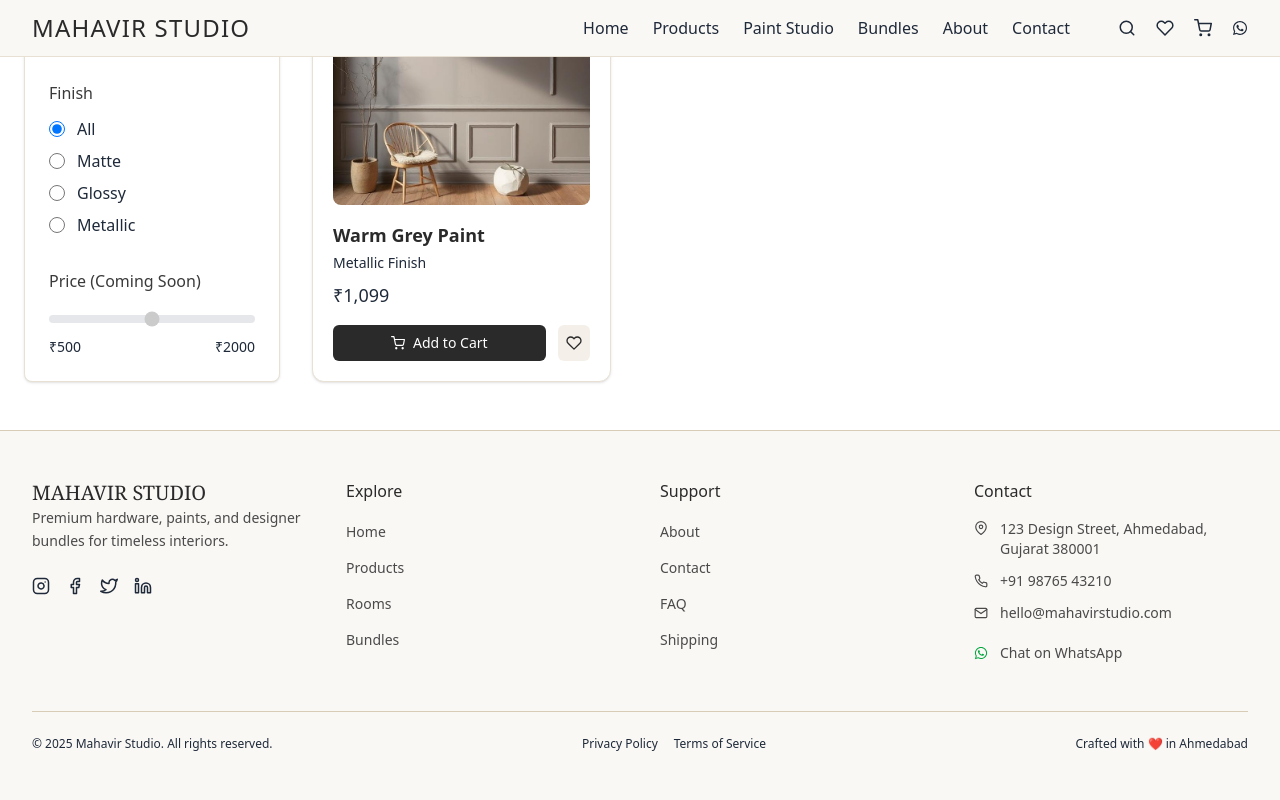
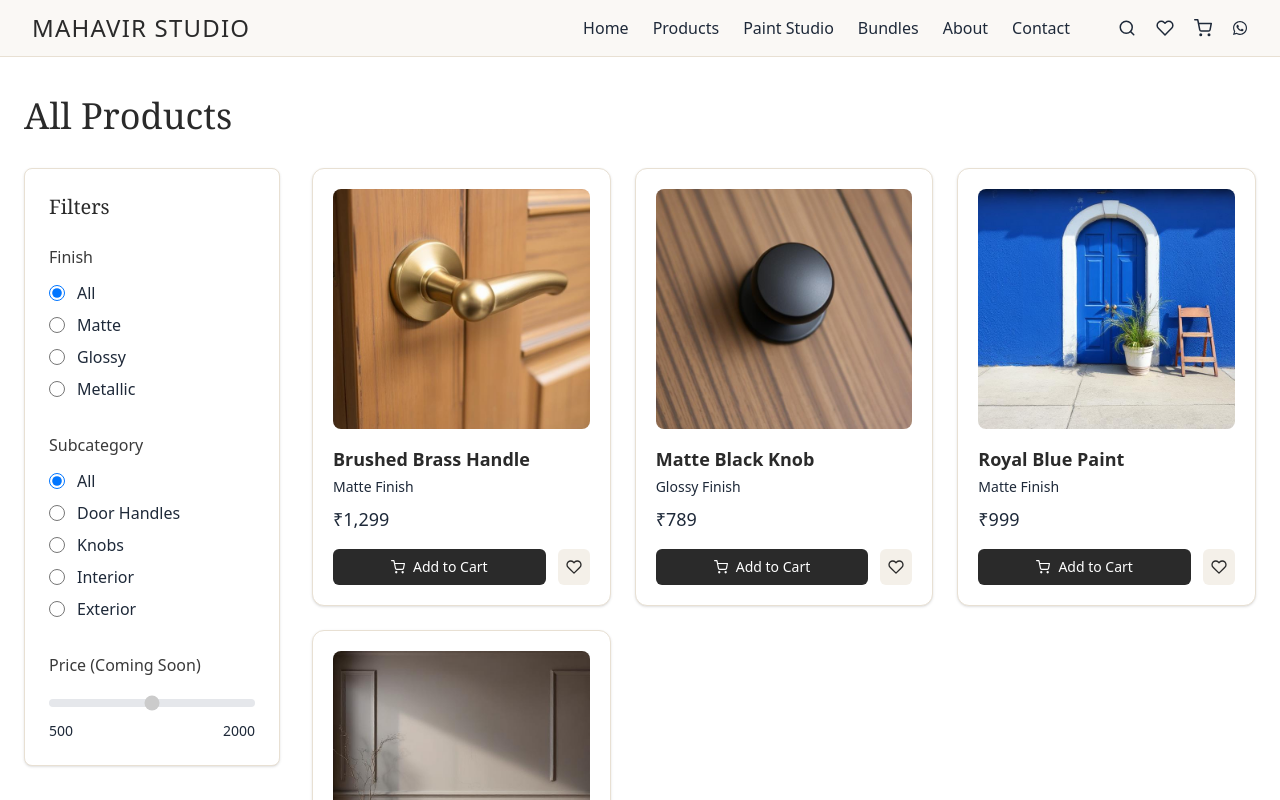
Before and after one commit to Dhruvjainn11/MahavirStudio, a Next.js app: page /products in a window 1280 px wide. Shown: the top 800 px of the page. Built offline with nearby package versions, Linux system fonts and the light colour scheme.

Commit message:
update paintstudio and home page

```diff
--- a/src/app/components/Navbar.jsx
+++ b/src/app/components/Navbar.jsx
@@ -1,6 +1,7 @@
 "use client";
 
 import Link from "next/link";
+import { Suspense, useRef } from "react";
 import { useState } from "react";
 import { motion } from "framer-motion";
 import { FiShoppingCart, FiHeart, FiSearch, FiMenu, FiX } from "react-icons/fi";
@@ -39,9 +40,11 @@ export default function Navbar() {
               {navLinks.map((link) => (
                 <li key={link.name}>
                   <motion.div whileHover={{ y: -2 }}>
+                     <Suspense fallback={<div>Loading...</div>}>
                     <Link href={link.href} className="nav-link">
                       {link.name}
                     </Link>
+                     </Suspense>
                   </motion.div>
                 </li>
               ))}
--- a/src/app/components/TrustedBrands.jsx
+++ b/src/app/components/TrustedBrands.jsx
@@ -16,11 +16,11 @@ export default function TrustedBrands() {
           Trusted by Leading Brands
         </h2>
 
-        <div className="grid grid-cols-2 sm:grid-cols-3 md:grid-cols-4 lg:grid-cols-6 gap-8 items-center justify-center">
+        <div className="grid grid-cols-2 sm:grid-cols-3 md:grid-cols-4 lg:grid-cols-6 gap-8 items-center justify-center cursor-pointer">
           {brands.map((brand, idx) => (
             <div
               key={idx}
-              className="flex items-center justify-center hover:scale-105 transition-transform duration-300"
+              className="flex items-center justify-center  transition-transform duration-300"
             >
               <Image
                 src={brand.logo}
--- a/src/app/globals.css
+++ b/src/app/globals.css
@@ -32,5 +32,5 @@ html, body {
   height: 100%;
   margin: 0;
   scroll-behavior: smooth;
-  overflow: hidden;
+
 }
--- a/src/app/layout.js
+++ b/src/app/layout.js
@@ -1,17 +1,26 @@
+"use client"
 import "./globals.css";
 import Navbar from "./components/Navbar";
 import Footer from "./components/Footer";
+import { usePathname } from "next/navigation";
 
 export default function RootLayout({ children }) {
+
+   const pathname = usePathname();
+  const isHome = pathname === "/";
   return (
       <html lang="en">
          <body  className="bg-white text-gray-800">
           <Navbar />
-           <main className=" h-screen overflow-y-auto snap-y snap-mandatory scroll-smooth ">
+           <main
+          className={`overflow-y-auto scroll-smooth ${
+            isHome ? "snap-y snap-mandatory h-screen" : "min-h-screen"
+          }`}
+        >
 
             {children}
 
-            <section className="snap-start">
+            <section className={isHome?"snap-start":""}>
               <Footer />
             </section>
             </main>
--- a/src/app/page.js
+++ b/src/app/page.js
@@ -211,7 +211,7 @@ export default function Home() {
 
 
       {/* Explore Paints & Hardware Side-by-Side */}
-    <section className="py-20 sm:py-24 bg-beige-100 snap-start">
+    <section className="py-20 h-screen sm:py-24 bg-beige-100 snap-start">
   <div className="max-w-7xl mx-auto px-4 sm:px-6 lg:px-8">
     <h2 className="text-3xl sm:text-4xl font-serif text-center text-charcoal-800 mb-12 sm:mb-16">
       Try Our Interactive Paint Studio
--- a/src/app/paint-studio/page.js
+++ /dev/null
@@ -1,23 +0,0 @@
-"use client";
-import { useSearchParams } from "next/navigation";
-
-export default function PaintStudioPage() {
-  const params = useSearchParams();
-  const mode = params.get("mode");
-
-  return (
-    <section className="max-w-7xl mx-auto px-6 py-20">
-      <h1 className="text-4xl font-serif text-charcoal-800 mb-6">
-        {mode === "exterior" ? "Exterior Paint Studio" : "Interior Paint Studio"}
-      </h1>
-      <p className="text-charcoal-600 mb-4">
-        (3D tool coming soon... choose palettes, preview colors, and visualize rooms.)
-      </p>
-
-      {/* Later: render interactive tool or iframe here */}
-      <div className="w-full h-[400px] bg-beige-200 border border-beige-300 rounded-md flex items-center justify-center text-charcoal-600">
-        3D Studio Preview Area
-      </div>
-    </section>
-  );
-}
--- /dev/null
+++ b/src/app/paint-studio/page.jsx
@@ -0,0 +1,10 @@
+import { Suspense } from "react";
+import PaintStudioClient from "./PaintStudioClient";
+
+export default function Page() {
+  return (
+    <Suspense fallback={<div>Loading Paint Studio...</div>}>
+      <PaintStudioClient />
+    </Suspense>
+  );
+}
--- a/src/app/products/page.js
+++ b/src/app/products/page.js
@@ -1,4 +1,5 @@
 "use client";
+
 import { useSearchParams } from "next/navigation";
 import Image from "next/image";
 import { motion } from "framer-motion";
@@ -10,13 +11,15 @@ const products = [
     name: "Brushed Brass Handle",
     price: "₹1,299",
     category: "hardware",
+    subcategory: "door-handles",
     finish: "Matte",
     image: "/hardware1.jpg",
   },
   {
     name: "Matte Black Knob",
-    price: "₹799",
+    price: "₹789",
     category: "hardware",
+    subcategory: "knobs",
     finish: "Glossy",
     image: "/hardware2.jpg",
   },
@@ -24,6 +27,7 @@ const products = [
     name: "Royal Blue Paint",
     price: "₹999",
     category: "paint",
+    subcategory: "interior",
     finish: "Matte",
     image: "/paint1.jpg",
   },
@@ -31,6 +35,7 @@ const products = [
     name: "Warm Grey Paint",
     price: "₹1,099",
     category: "paint",
+    subcategory: "exterior",
     finish: "Metallic",
     image: "/paint2.jpg",
   },
@@ -40,16 +45,18 @@ export default function ProductsPage() {
   const searchParams = useSearchParams();
   const categoryParam = searchParams.get("category");
   const [selectedFinish, setSelectedFinish] = useState("All");
+  const [selectedSubcategory, setSelectedSubcategory] = useState("All");
   const [mobileFiltersOpen, setMobileFiltersOpen] = useState(false);
 
   const filtered = products.filter((p) => {
     const matchCategory = categoryParam ? p.category === categoryParam : true;
     const matchFinish = selectedFinish === "All" ? true : p.finish === selectedFinish;
-    return matchCategory && matchFinish;
+    const matchSub = selectedSubcategory === "All" ? true : p.subcategory === selectedSubcategory;
+    return matchCategory && matchFinish && matchSub;
   });
 
   return (
-    <section className="max-w-7xl mx-auto px-4 sm:px-6 py-12 mt-12 ">
+    <section className="max-w-7xl mx-auto px-4 sm:px-6 py-12 mt-12">
       <div className="flex justify-between items-center mb-8">
         <h1 className="text-3xl md:text-4xl font-serif text-charcoal-800">
           {categoryParam
@@ -58,62 +65,14 @@ export default function ProductsPage() {
         </h1>
         <button
           onClick={() => setMobileFiltersOpen(!mobileFiltersOpen)}
-          className="md:hidden flex items-center gap-2 px-4 py-2 bg-beige-100 rounded-lg"
+          className="md:hidden flex items-center gap-2 px-4 py-2 bg-beige-100 rounded-lg text-sm text-charcoal-800 border border-beige-300"
         >
           <FiFilter /> Filters
         </button>
       </div>
 
-      <div className="flex gap-8">
-        {/* Mobile Filters */}
-        {mobileFiltersOpen && (
-          <div className="fixed inset-0 z-50 bg-black bg-opacity-50 md:hidden">
-            <div className="absolute top-0 right-0 h-full w-4/5 max-w-sm bg-white p-6 overflow-y-auto">
-              <div className="flex justify-between items-center mb-6">
-                <h3 className="text-xl font-medium">Filters</h3>
-                <button
-                  onClick={() => setMobileFiltersOpen(false)}
-                  className="text-2xl"
-                >
-                  &times;
-                </button>
-              </div>
-
-              <div className="mb-6">
-                <p className="text-charcoal-700 font-medium mb-3">Finish</p>
-                <div className="space-y-2">
-                  {["All", "Matte", "Glossy", "Metallic"].map((f) => (
-                    <label key={f} className="flex items-center">
-                      <input
-                        type="radio"
-                        name="finish"
-                        value={f}
-                        checked={selectedFinish === f}
-                        onChange={() => setSelectedFinish(f)}
-                        className="mr-3 h-4 w-4 border-gray-300 text-gold-500 focus:ring-gold-500"
-                      />
-                      {f}
-                    </label>
-                  ))}
-                </div>
-              </div>
-
-              <div>
-                <p className="text-charcoal-700 font-medium mb-3">Price (Coming Soon)</p>
-                <input
-                  type="range"
-                  min={500}
-                  max={2000}
-                  className="w-full h-2 bg-gray-200 rounded-lg appearance-none cursor-pointer"
-                  disabled
-                />
-              </div>
-            </div>
-          </div>
-        )}
-
-        {/* Sidebar */}
-        <aside className="w-64 hidden md:block">
+      <div className="flex flex-col md:flex-row gap-8">
+        <aside className="w-full md:w-64 md:block">
           <div className="bg-white border border-beige-200 p-6 rounded-lg shadow-sm sticky top-24">
             <h3 className="font-serif text-xl mb-6 text-charcoal-800">Filters</h3>
 
@@ -136,6 +95,25 @@ export default function ProductsPage() {
               </div>
             </div>
 
+            <div className="mb-8">
+              <p className="text-charcoal-700 font-medium mb-3">Subcategory</p>
+              <div className="space-y-2">
+                {["All", "door-handles", "knobs", "interior", "exterior"].map((sub) => (
+                  <label key={sub} className="flex items-center capitalize">
+                    <input
+                      type="radio"
+                      name="subcategory"
+                      value={sub}
+                      checked={selectedSubcategory === sub}
+                      onChange={() => setSelectedSubcategory(sub)}
+                      className="mr-3 h-4 w-4 border-gray-300 text-gold-500 focus:ring-gold-500"
+                    />
+                    {sub.replace(/-/g, " ")}
+                  </label>
+                ))}
+              </div>
+            </div>
+
             <div>
               <p className="text-charcoal-700 font-medium mb-3">Price (Coming Soon)</p>
               <input
@@ -146,14 +124,13 @@ export default function ProductsPage() {
                 disabled
               />
               <div className="flex justify-between text-sm text-charcoal-500 mt-2">
-                <span>₹500</span>
-                <span>₹2000</span>
+                <span>500</span>
+                <span>2000</span>
               </div>
             </div>
           </div>
         </aside>
 
-        {/* Product Grid */}
         <div className="flex-1">
           {filtered.length > 0 ? (
             <div className="grid grid-cols-1 sm:grid-cols-2 lg:grid-cols-3 gap-6">
@@ -180,8 +157,6 @@ export default function ProductsPage() {
                     <p className="text-sm text-charcoal-500 mb-2">{item.finish} Finish</p>
                     <p className="text-gold-600 font-medium text-lg mb-4">{item.price}</p>
                   </div>
-
-                  {/* Action Buttons */}
                   <div className="flex gap-3">
                     <button className="flex-grow flex items-center justify-center gap-2 px-4 py-2 text-sm font-medium bg-charcoal-800 text-white hover:bg-charcoal-700 rounded-md transition-colors">
                       <FiShoppingCart /> Add to Cart
```
Also changed, not shown: src/app/components/FeaturedProducts.jsx (+17 -31 lines), src/app/paint-studio/PaintStudioClient.jsx (added).
